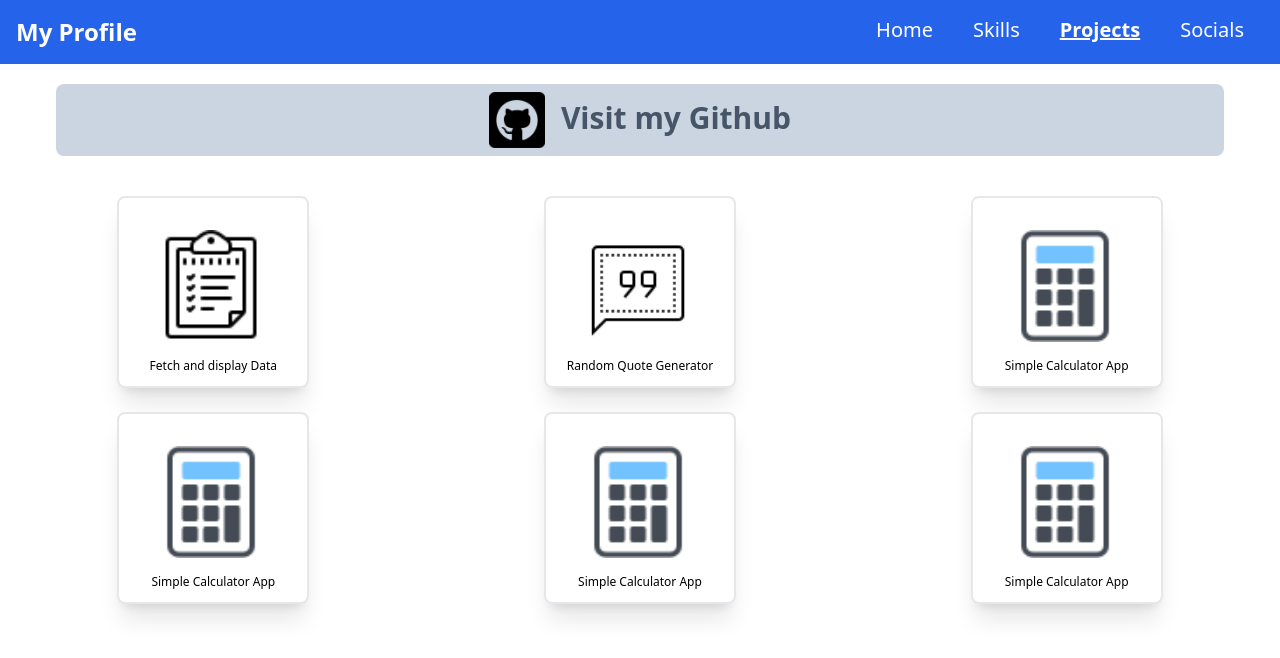
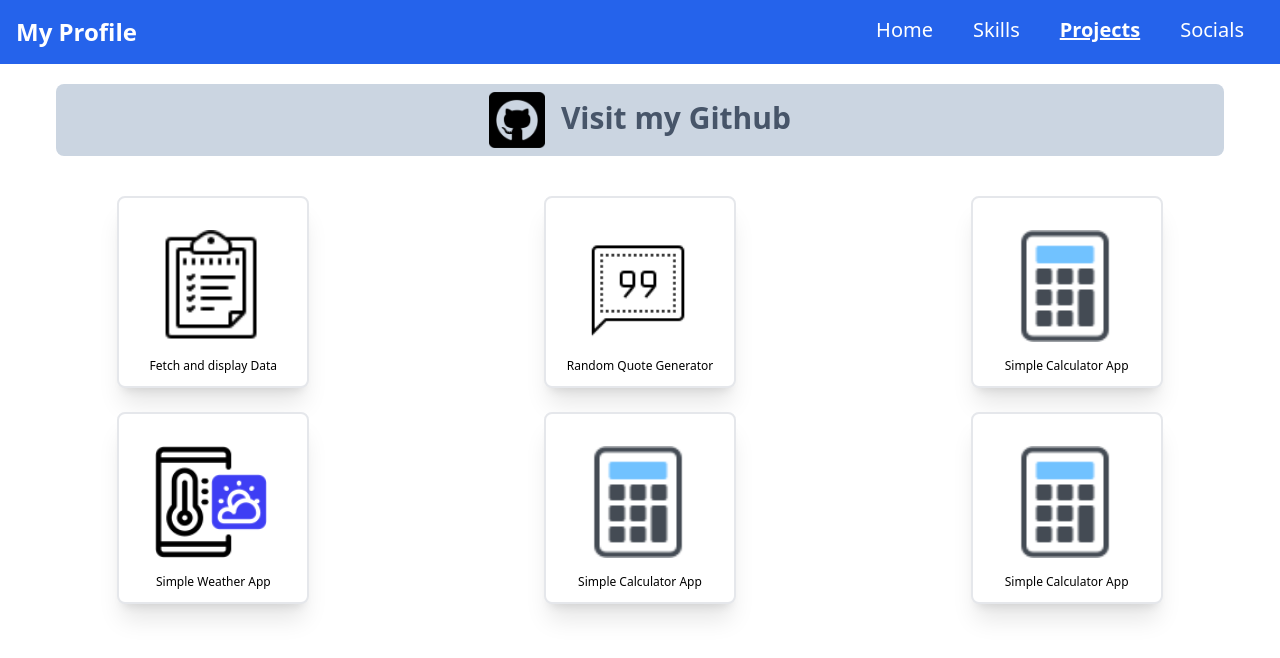
Before and after one commit to SecretCodingsauce/My-Profile, a React (Create React App) app: page /projects in a window 1280 px wide. Shown: the top 658 px of the page. Built offline with nearby package versions, Linux system fonts and the light colour scheme.

Commit message:
added weather app

```diff
--- a/src/pages/Projects.js
+++ b/src/pages/Projects.js
@@ -2,6 +2,7 @@ import githublogo from './img/github.png'
 import calculator from "./img/icons8-calculator-64.png"
 import listicon from "./img/icons8-list-64.png"
 import quotesicon from "./img/icons8-quote-80.png"
+import weathericon from "./img/icons8-weather-app-100.png"
 export default function Projects (){
     return (
         <div className="" >
@@ -33,9 +34,9 @@ export default function Projects (){
                 </a>
             </div>
             <div className="skill-icon">
-                <a href="" target="_blank">
-                <img className="logo" src={calculator}></img>
-                <p className='text-xs'>Simple Calculator App</p>
+                <a href="https://my-weather-app-secretcodingsauces-projects.vercel.app/" target="_blank">
+                <img className="logo" src={weathericon}></img>
+                <p className='text-xs'>Simple Weather App</p>
                 </a>
             </div>
             <div className="skill-icon">
```
Also changed, not shown: src/pages/img/icons8-weather-app-100.png (added).
